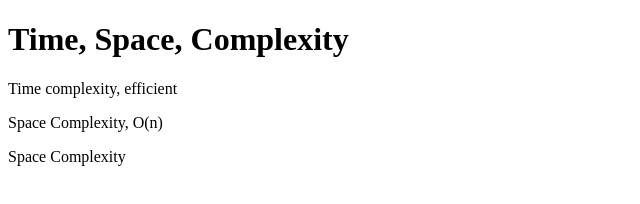
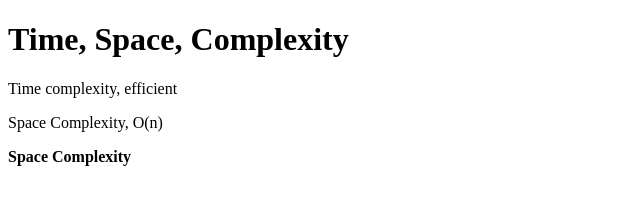
Before and after one commit to acciojob/time-and-space-complexity-bsp3725k, a website: page main.html in a window 1280 px wide. Shown: the full height of the page, 0-640 px from the left. Drawn offline with Linux system fonts and the light colour scheme.

Commit message:
created a submission

```diff
--- a/main.html
+++ b/main.html
@@ -11,7 +11,7 @@
 	<h1>Time, Space, Complexity</h1>
 	<p>Time complexity, efficient</p>
 	<p>Space Complexity, O(n)</p>
-	<p>Space Complexity</p>
+	<b>Space Complexity</b>
     <script type="text/javascript" src="./script.js">
 </script>
 
```
